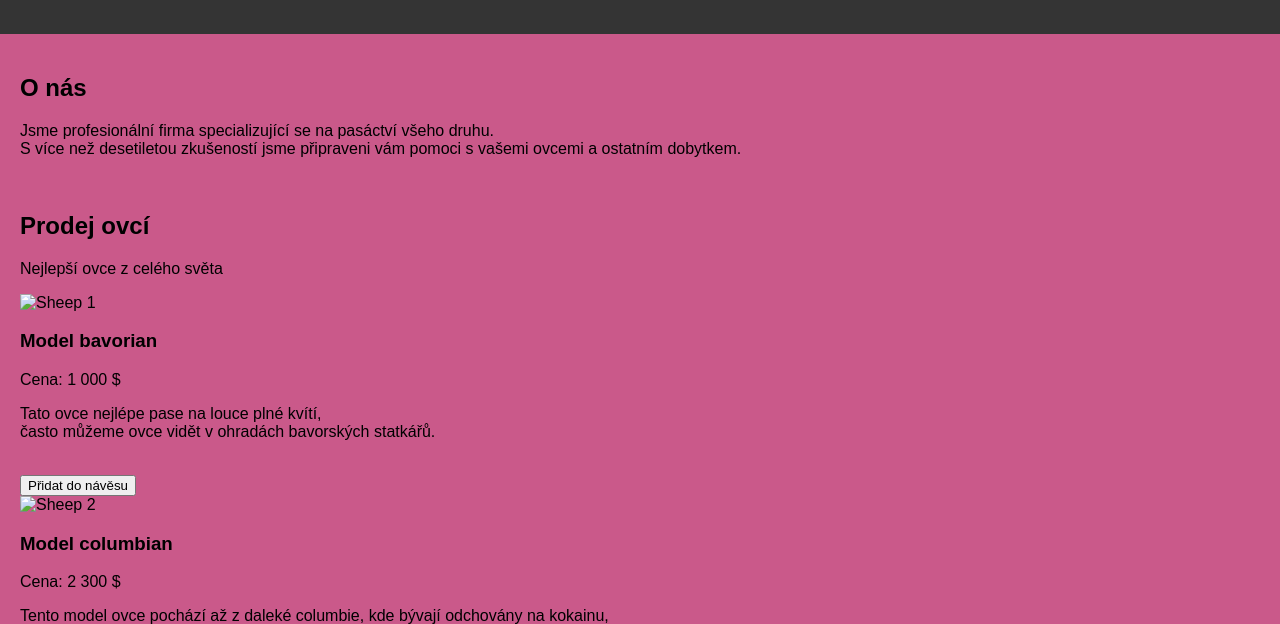
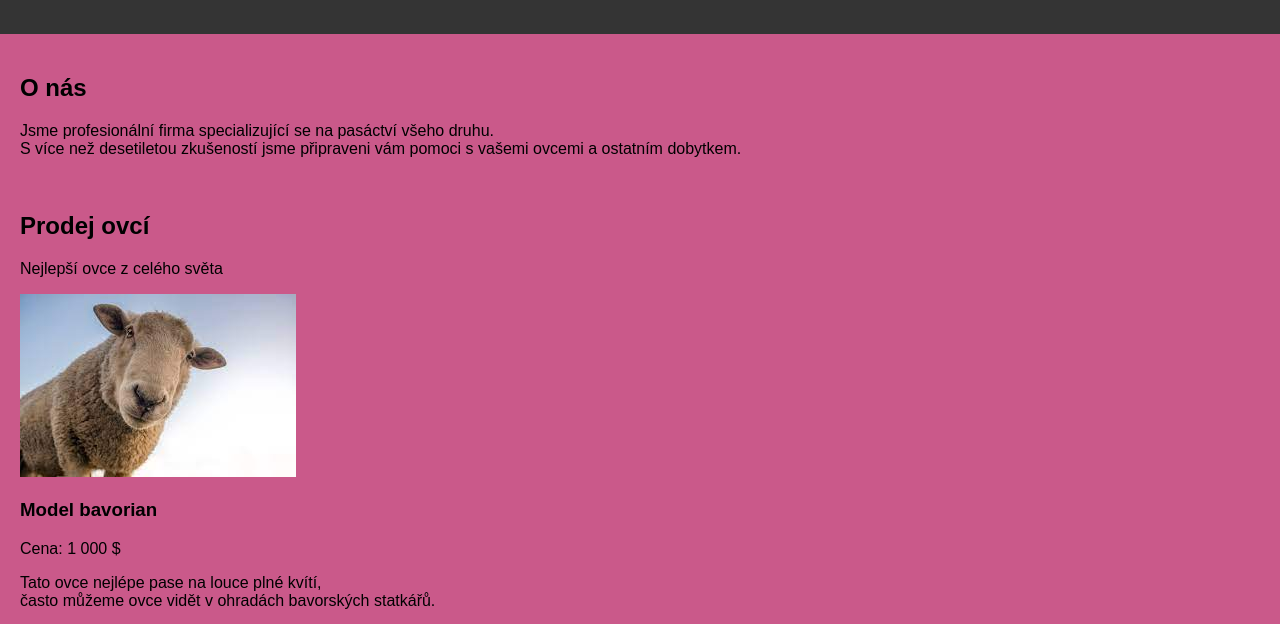
Before and after one commit to PasakIIII/Pasactvi, a plain HTML site: page index.html in a window 1280 px wide. Shown: the part 120-744 px from the top of the page. Drawn offline with Linux system fonts and the light colour scheme; the site is published under a folder, as on GitHub Pages, so addresses that start at the root find nothing.

Commit message:
Update index.html

```diff
--- a/index.html
+++ b/index.html
@@ -71,7 +71,7 @@
 
         <section>
             <div class="produkt">
-                <img src="/images/ovce2.jpg" alt="Sheep 1" width=" 276" height="183">
+                <img src="images/ovce2.jpg" alt="Sheep 1" width=" 276" height="183">
                 <h3>Model bavorian</h3>
                 <p>Cena: 1 000 $</p>
                 <p>Tato ovce nejlépe pase na louce plné kvítí, <br>
@@ -80,7 +80,7 @@
             </div>
 
             <div class="produkt">
-                <img src="/images/ovce1.jpg" alt="Sheep 2" width="276" height="183">
+                <img src="images/ovce1.jpg" alt="Sheep 2" width="276" height="183">
                 <h3>Model columbian</h3>
                 <p>Cena: 2 300 $</p>
                 <p>Tento model ovce pochází až z daleké columbie, kde bývají odchovány na kokainu, <br>
```
